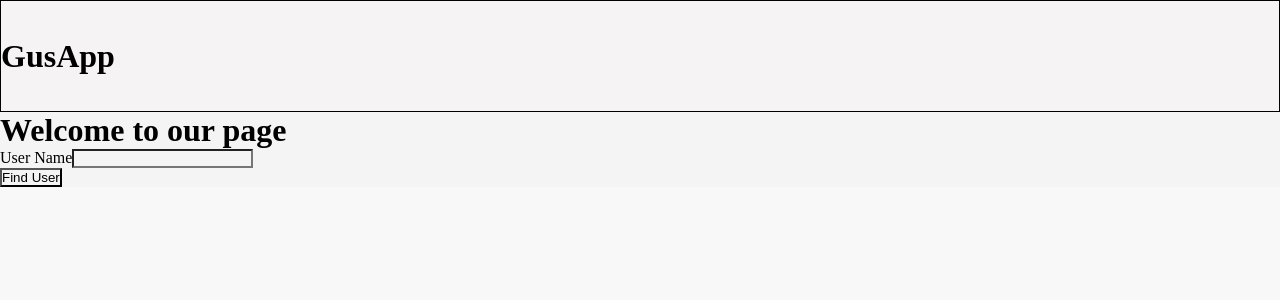
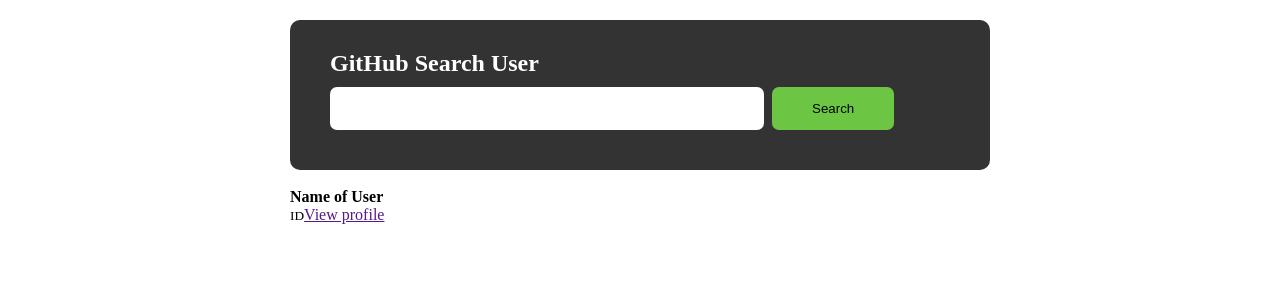
Before and after one commit to Eunnylans/github_user_search_app, a React (Create React App) app: page / in a window 1280 px wide. Shown: the top 300 px of the page. Built offline with nearby package versions, Linux system fonts and the light colour scheme.

Commit message:
Creating Components

```diff
--- a/src/App.css
+++ b/src/App.css
@@ -0,0 +1,10 @@
+*{
+    padding: 0;
+    margin: 0;
+    box-sizing: border-box;
+}
+
+.container{
+    width: 700px;
+    margin: 20px auto;
+}
--- a/src/App.js
+++ b/src/App.js
@@ -1,15 +1,12 @@
 import React from "react";
 import "./App.css";
-import Footer from "./Components/Footer";
-import Home from "./Components/Home";
-import NavBar from "./Components/NavBar";
+import Home from './components/pages/Home';
+
 
 const App = () => {
   return (
-    <div>
-      <NavBar />
-      <Home />
-      <Footer />
+    <div className='container'>
+   <Home />
     </div>
   );
 };
--- a/src/Components/Footer.js
+++ /dev/null
@@ -1,11 +0,0 @@
-import React from 'react'
-
-const Footer = () => {
-  return (
-    <div>
-
-    </div>
-  )
-}
-
-export default Footer
--- a/src/Components/Home.js
+++ /dev/null
@@ -1,25 +0,0 @@
-import React from "react";
-
-const Home = () => {
-  return (
-    <div>
-      <h1>Welcome to our page</h1>
-      <form className="form-inline mt-4 d-flex justify-content-center">
-        <div className="form-group">
-          <label for="userName">User Name</label>
-          <input
-            type="text"
-            id="userName"
-            className="form-control mx-sm-3"
-            name="userName"
-          />
-        </div>
-        <button type="submit" className="btn btn-primary ml-2">
-          Find User
-        </button>
-      </form>
-    </div>
-  );
-};
-
-export default Home;
--- a/src/Components/NavBar.css
+++ /dev/null
@@ -1,21 +0,0 @@
-*{
-    margin: 0;
-    padding: 0;
-    background-color: rgba(246, 244, 244, 0.633);
-}
-
-.app-header {
-  display: flex;
-  align-items: center;
-  flex-direction: row;
-  justify-content: space-between;
-  max-width: 100%;
-  height: 110px;
-  background-color: rgba(246, 244, 244, 0.916);
-  border: solid 1px;
-}
-
-.app-title {
-    font-size: xx-large;
-    font-weight: 900;
-}
--- a/src/Components/NavBar.js
+++ /dev/null
@@ -1,14 +0,0 @@
-import React from "react";
-import "./NavBar.css";
-
-const NavBar = () => {
-  return (
-      <nav className="navbar bg-danger app-header">
-        <div className="container-fluid">
-          <span className="navbar-brand mb-0 h1 app-title">GusApp</span>
-        </div>
-      </nav>
-  );
-};
-
-export default NavBar;
--- /dev/null
+++ b/src/components/pages/Home.css
@@ -0,0 +1,32 @@
+.search-form {
+  background: #333;
+  padding: 10px 40px;
+  border-radius: 10px;
+  height: 150px;
+  display: flex;
+  justify-content: center;
+  flex-direction: column;
+  color: white;
+}
+
+.search-form form {
+  margin: 10px 0;
+}
+
+.search-form input {
+  width: 70%;
+}
+
+.search-form input,
+.search-form button {
+  outline: none;
+  padding: 14px;
+  border-radius: 7px;
+  border: none;
+}
+
+.search-form button {
+  padding: 14px 40px;
+  background: #6cc644;
+  margin: 0 8px;
+}
--- /dev/null
+++ b/src/components/pages/Home.js
@@ -0,0 +1,30 @@
+import React from "react";
+import "./Home.css";
+
+const Home = () => {
+  return (
+    <div className="container">
+      <div className="search-form">
+        <h2>GitHub Search User</h2>
+        <form>
+          <input type="text" />
+          <button>Search</button>
+        </form>
+      </div>
+      <div className="search-results">
+        <div className="User">
+          <div className="image">
+          <img src='' alt="" />
+          </div>
+          <div className='user-info'>
+          <h4>Name of User</h4>
+          <small>ID</small>
+          <a href=''>View profile</a>
+          </div>
+        </div>
+      </div>
+    </div>
+  );
+};
+
+export default Home;
```
Also changed, not shown: src/Components/UserCardDetails.js (deleted, +0 -31 lines), src/Components/UserCardDetails.css (deleted), src/components/pages/User.css (added), src/components/pages/User.js (added).
